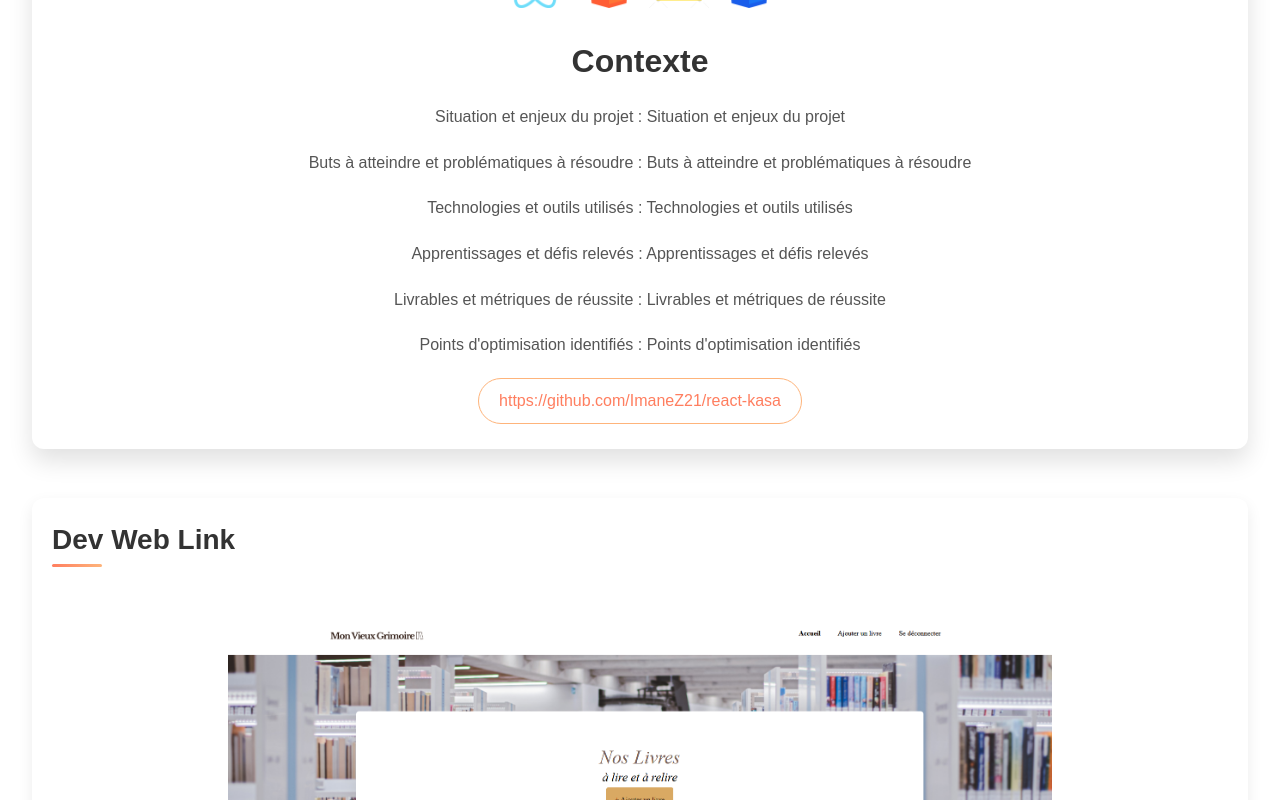
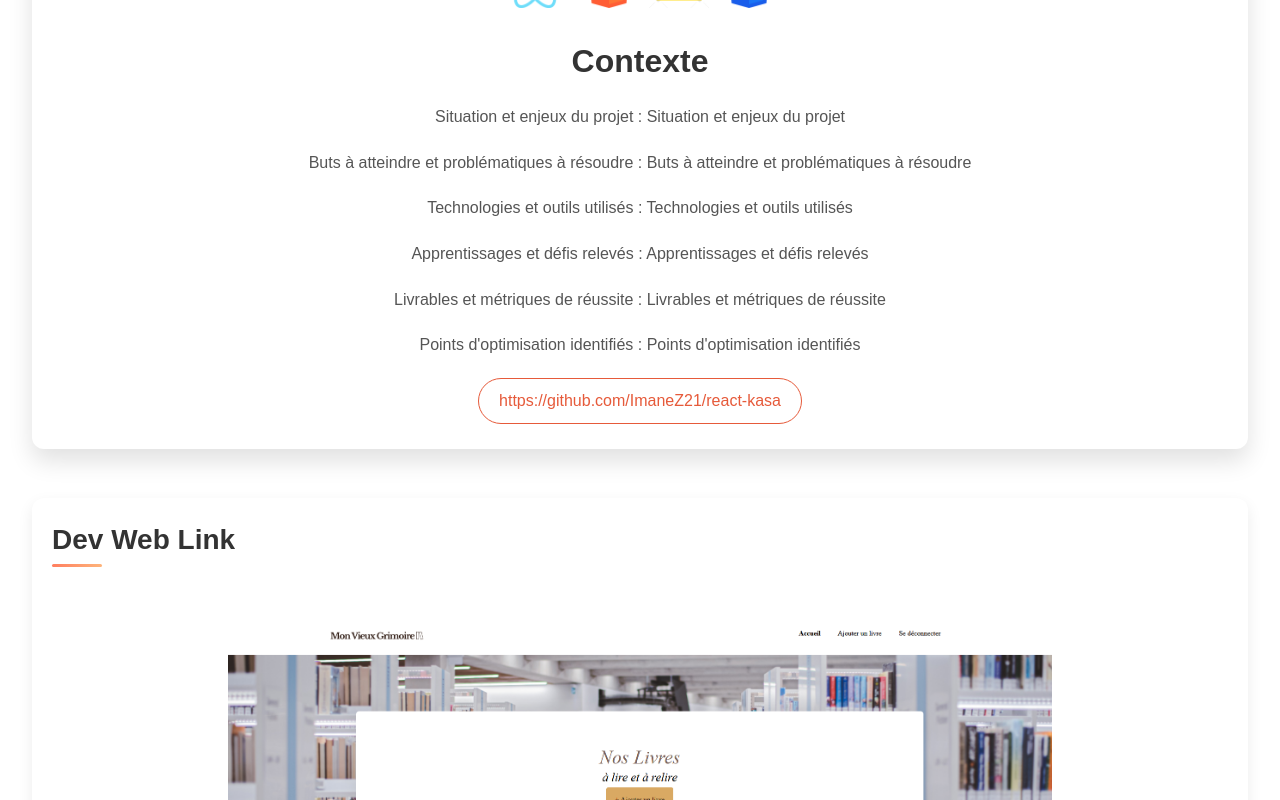
Before and after one commit to ImaneZ21/portfolio-imane, a React (Vite) app: page / in a window 1280 px wide. In both pictures the pointer is over the button "https://github.com/ImaneZ21/react-kasa". Shown: the part 1907-2707 px from the top of the page. Built offline with nearby package versions, Linux system fonts and the light colour scheme.

Commit message:
change color for accessibility

```diff
--- a/src/components/Projects/Projects.scss
+++ b/src/components/Projects/Projects.scss
@@ -86,8 +86,8 @@
 
             &:hover {
                 background-color: #fff;
-                color: #ff7e5f;
-                border: 1px solid #feb47b;
+                color: #e65a3a;
+                border: 1px solid #e65a3a;
             }
         }
     }
```
